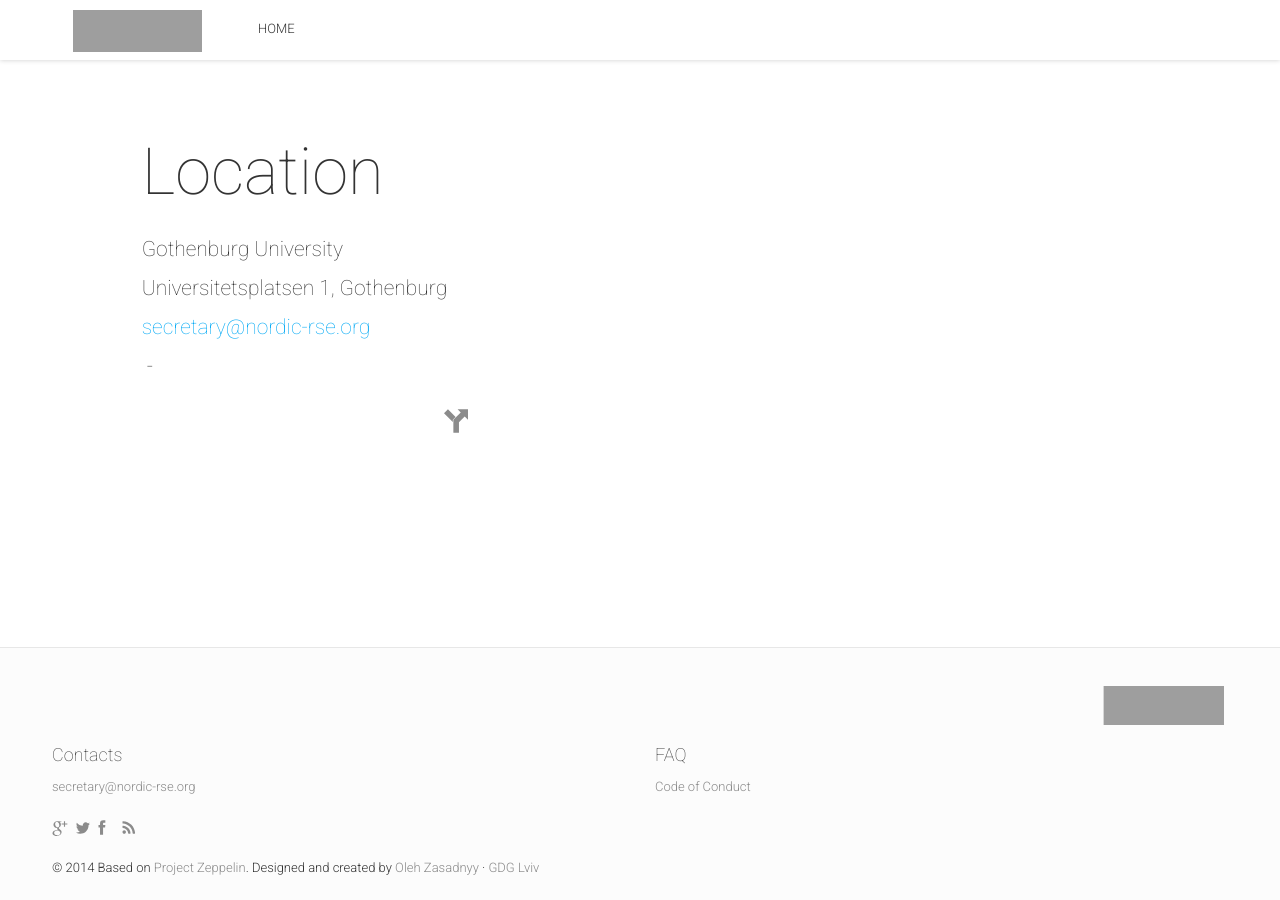
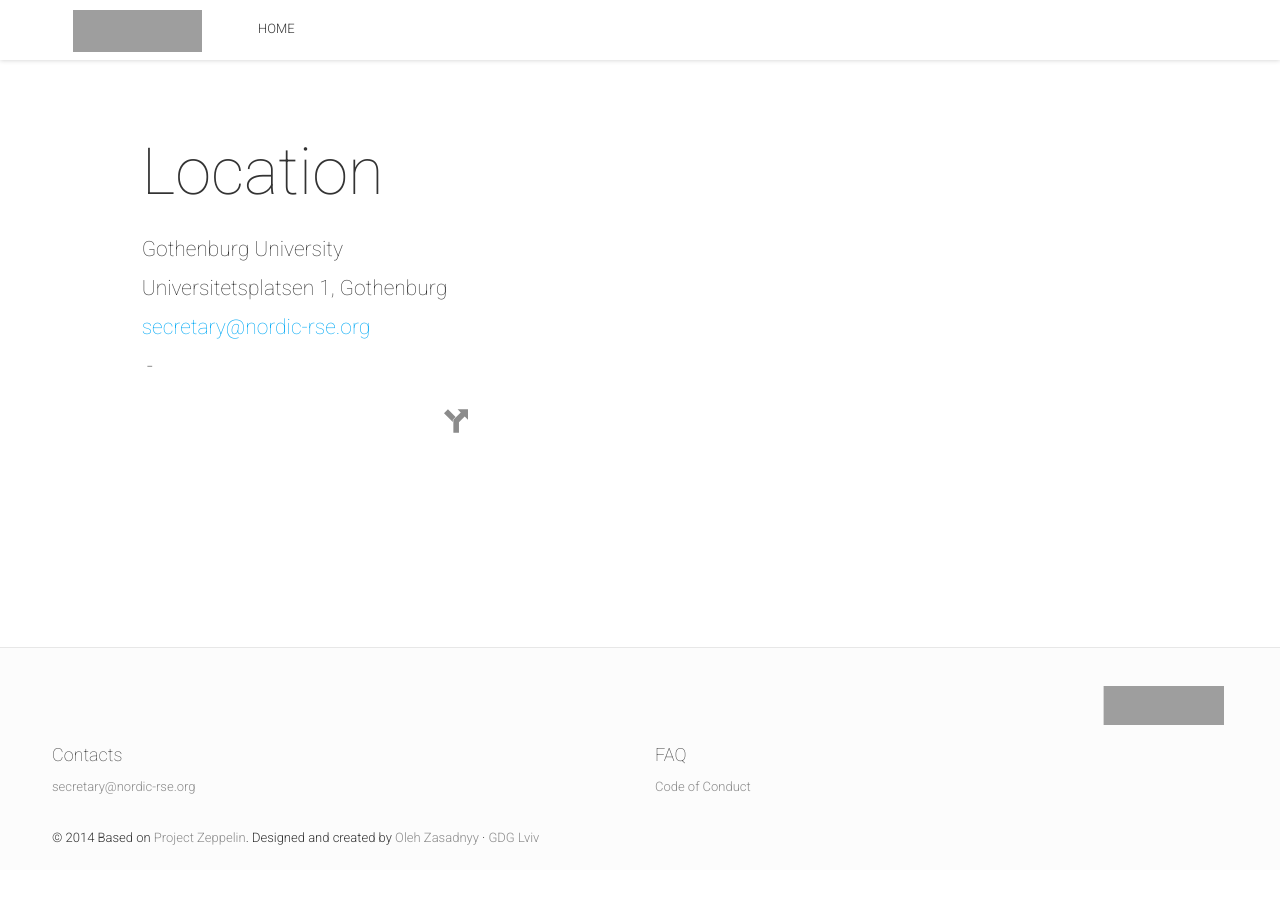
Before and after one commit to nordic-rse/nrse2025, a Jekyll site: the page built from index.html, in a window 1280 px wide and 900 px high, scrolled down 1473 px. Built offline with Jekyll 4.4.1, drawn with Linux system fonts in a browser that asks for light colours; nearby versions of some CDN libraries; comment, search, counter and statistics services are not loaded; after the commit the page ends 2343 px from its top, so only the background shows below that; grey boxes are pictures that could not be loaded.

Commit message:
comment out footer links and update logo

```diff
--- a/_config.yml
+++ b/_config.yml
@@ -174,10 +174,10 @@ ticketsOffers:
 
 # Footer
 socialLinks:
- - {link: "https://plus.google.com/b/102444623953913144164", icon: "google-plus"}
- - {link: "https://twitter.com/intent/user?screen_name=GDGLviv", icon: "twitter"}
- - {link: "https://facebook.com/GDGLviv", icon: "facebook"}
- - {permalink: "/feed.xml", icon: "rss"}
+#  - {link: "https://plus.google.com/b/102444623953913144164", icon: "google-plus"}
+#  - {link: "https://twitter.com/intent/user?screen_name=GDGLviv", icon: "twitter"}
+#  - {link: "https://facebook.com/GDGLviv", icon: "facebook"}
+#  - {permalink: "/feed.xml", icon: "rss"}
 footerBlocks:
 #  -
 #   title: "Links"
--- a/_sass/partials/_base.scss
+++ b/_sass/partials/_base.scss
@@ -52,6 +52,6 @@ $long-cubic-transition: all .5s cubic-bezier(0.175, 0.885, 0.320, 1.275);
 // Path
 $image-dir: "../img";
 $sprites-dir: $image-dir + "/sprites";
-$logos-sprite: $sprites-dir + "/logos.svg";
+$logos-sprite: $sprites-dir + "/logo.png";
 
 @import "modules/all";
```
